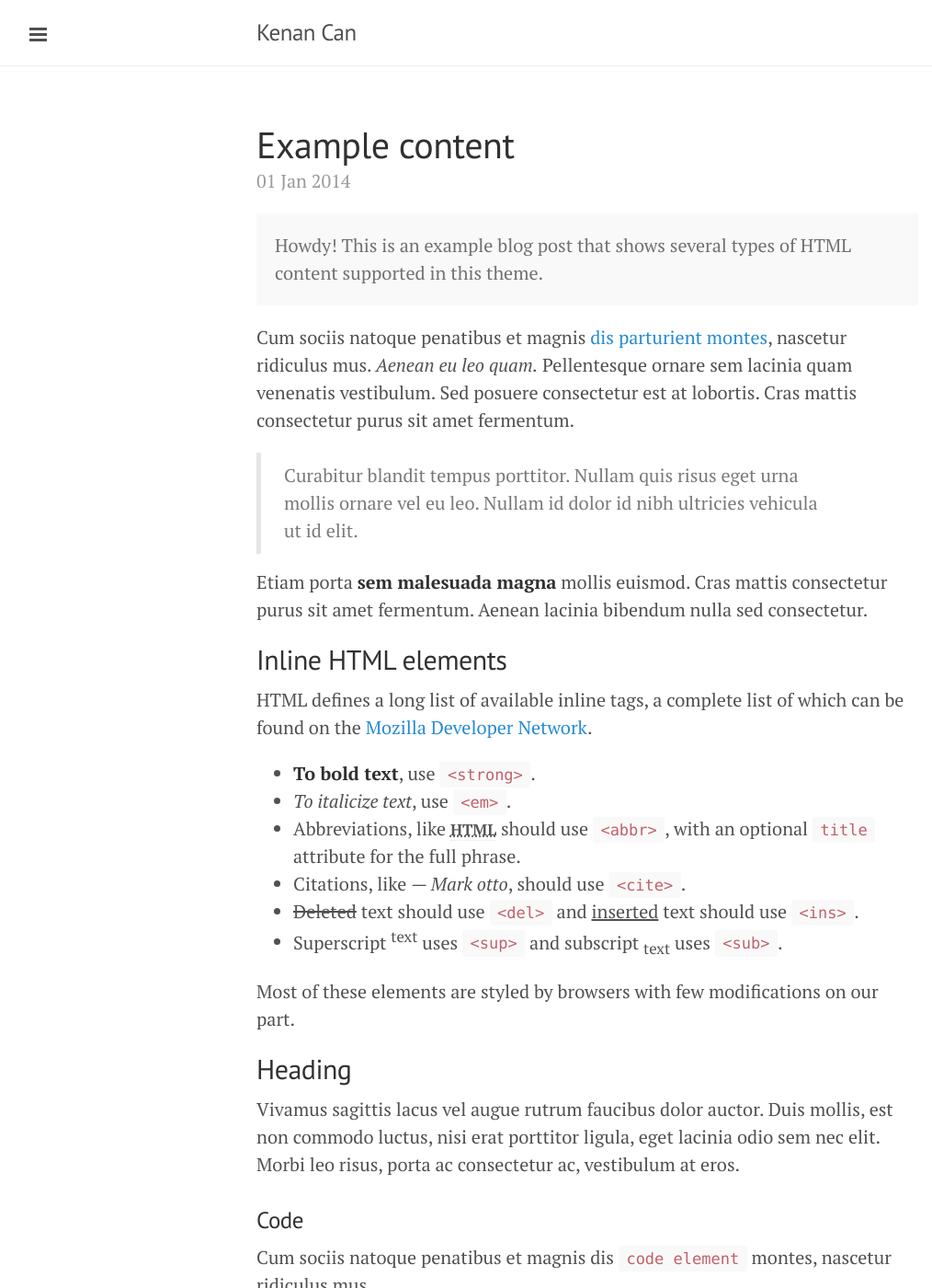
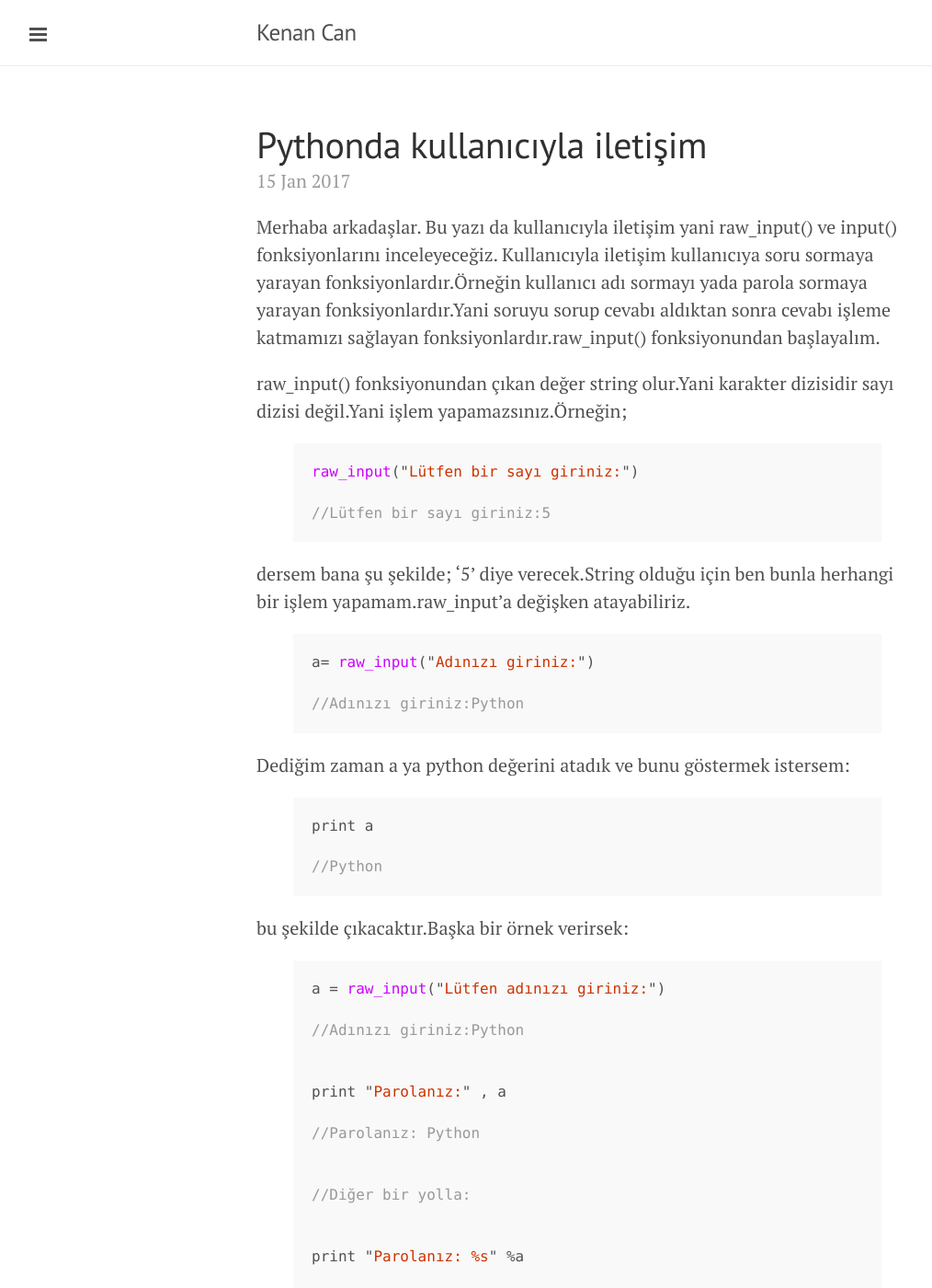
Before and after one commit to kenancn/kenancn.github.io, a Jekyll site: the page built from _posts/2017-01-15-pythonda-kullaniciyla-iletisim.md, in a window 1280 px wide and 1400 px high. Shown: the whole window at 92% size, without its empty margins (1-1015 px from the left). Built offline with Jekyll 4.4.1, drawn with Linux system fonts in a browser that asks for light colours; Markdown is read by kramdown in place of the engine named in the settings; some of the changed text lies outside the part shown.

Commit message:
Update Text

```diff
--- a/_posts/2014-01-01-example-content.md
+++ b/_posts/2017-01-15-pythonda-kullaniciyla-iletisim.md
@@ -1,12 +1,98 @@
 ---
 layout: post
-title: Example content
+title: Pythonda kullanıcıyla iletişim
 ---
 
+Merhaba arkadaşlar. Bu yazı da kullanıcıyla iletişim yani raw_input() ve input() fonksiyonlarını inceleyeceğiz.
+Kullanıcıyla iletişim kullanıcıya soru sormaya yarayan fonksiyonlardır.Örneğin kullanıcı adı sormayı yada
+parola sormaya yarayan fonksiyonlardır.Yani soruyu sorup cevabı aldıktan sonra cevabı işleme katmamızı
+sağlayan fonksiyonlardır.raw_input() fonksiyonundan başlayalım.
 
-<div class="message">
-  Howdy! This is an example blog post that shows several types of HTML content supported in this theme.
-</div>
+raw_input() fonksiyonundan çıkan değer string olur.Yani karakter dizisidir sayı dizisi değil.Yani işlem
+yapamazsınız.Örneğin;
+{% highlight js %}
+
+raw_input("Lütfen bir sayı giriniz:")
+
+//Lütfen bir sayı giriniz:5
+
+{% endhighlight %}
+dersem bana şu şekilde;
+'5' diye verecek.String olduğu için ben bunla herhangi bir işlem yapamam.raw_input'a değişken atayabiliriz.
+{% highlight js %}
+
+a= raw_input("Adınızı giriniz:")
+
+//Adınızı giriniz:Python
+
+{% endhighlight %}
+
+Dediğim zaman a ya python değerini atadık ve bunu göstermek istersem:
+{% highlight js %}
+
+print a
+
+//Python
+
+{% endhighlight %}
+bu şekilde çıkacaktır.Başka bir örnek verirsek:
+{% highlight js %}
+
+a = raw_input("Lütfen adınızı giriniz:")
+
+//Adınızı giriniz:Python
+
+print "Parolanız:" , a
+
+//Parolanız: Python
+
+//Diğer bir yolla:
+
+print "Parolanız: %s" %a
+
+//Parolanız: Python
+
+{% endhighlight %}
+
+Şimdi diğer kullanıcıyla iletişimi sağlayacak ikinci fonksiyonumuz input() fonksiyonuna gelelim.
+
+input() fonksiyonunu integerlarda yani tamsayılarda kullanırız.Yani biz karekter dizisi yazdığımızda
+bize hata verecektir.input() tamsayılarda kullandığımız için işlemleri bu fonksiyondan gerçekleştirebiliriz.
+{% highlight js %}
+
+a = input("Bir sayı giriniz:")
+
+//Bir sayı giriniz:27
+
+print a
+
+//27
+
+print a-3
+
+//24
+{% endhighlight %}
+
+Bir de b'ye de bir sayı verelim.Şu şekilde:
+
+{% highlight js %}
+
+b = input("Bir sayı giriniz:")
+
+//Bir sayı giriniz:3
+
+print a+b
+
+//30
+{% endhighlight %}
+Bunu aynı şekilde raw_inputta yazmış olsaydık.Yani input yerine raw_input olduğunu
+düşünürsek ve print a+b dersek bize şu şekilde verir:
+273 çünkü raw_input fonksiyonu toplayamıyor birleştiriyor.Yani matematiksel işlemlerde input'u kullanıyoruz.
+Karekter dizilerinde raw_input kullanacağız.
+Yanlız input'un güvenlik açıkları olduğundan dolayı bunu
+kullanmayacağız.Hem sayılarda hem de karekter dizilerinde raw_inputu kullanacağız.Ona da şöyle bir örnek verebiliriz.
+
+
 
 Cum sociis natoque penatibus et magnis <a href="#">dis parturient montes</a>, nascetur ridiculus mus. *Aenean eu leo quam.* Pellentesque ornare sem lacinia quam venenatis vestibulum. Sed posuere consectetur est at lobortis. Cras mattis consectetur purus sit amet fermentum.
 
```
